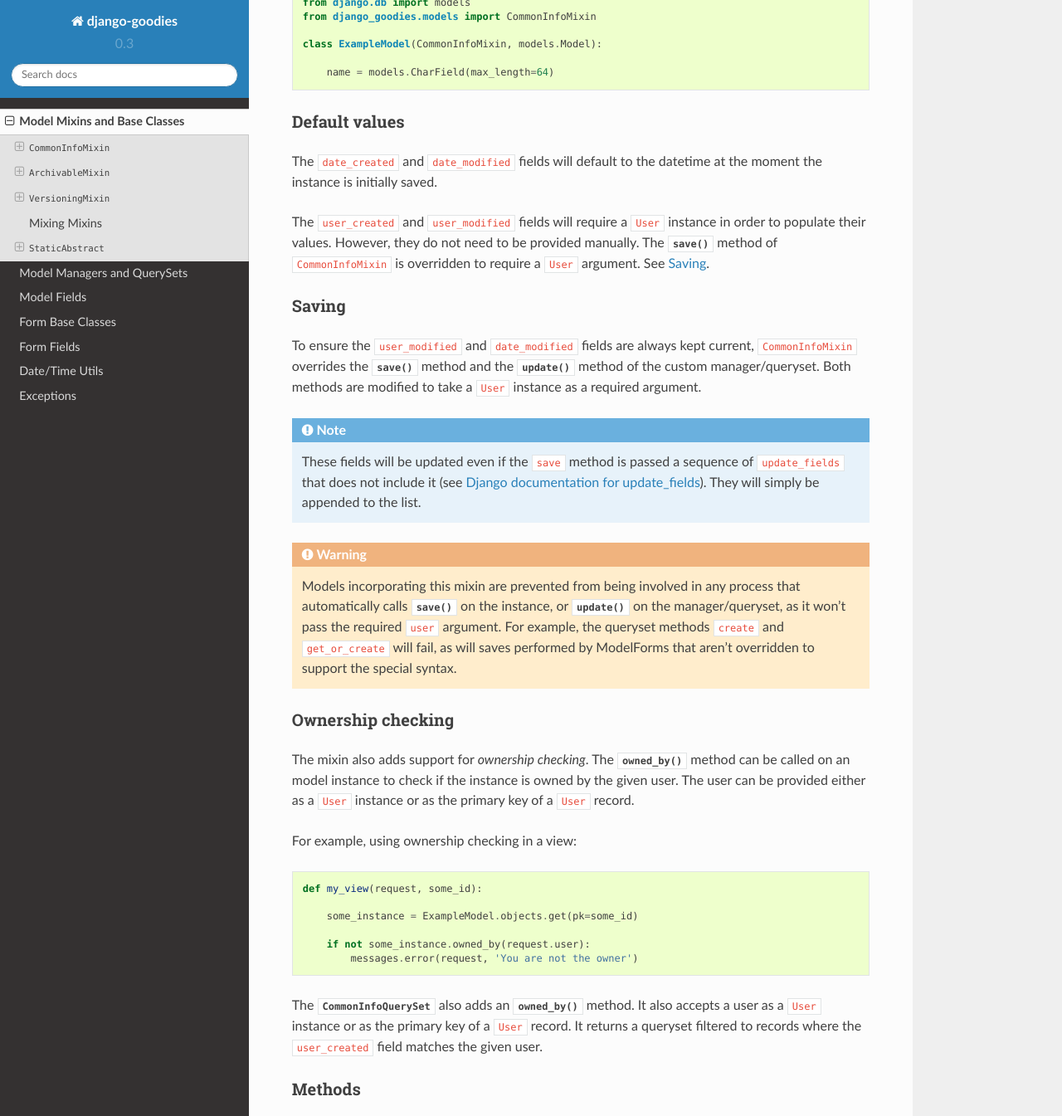
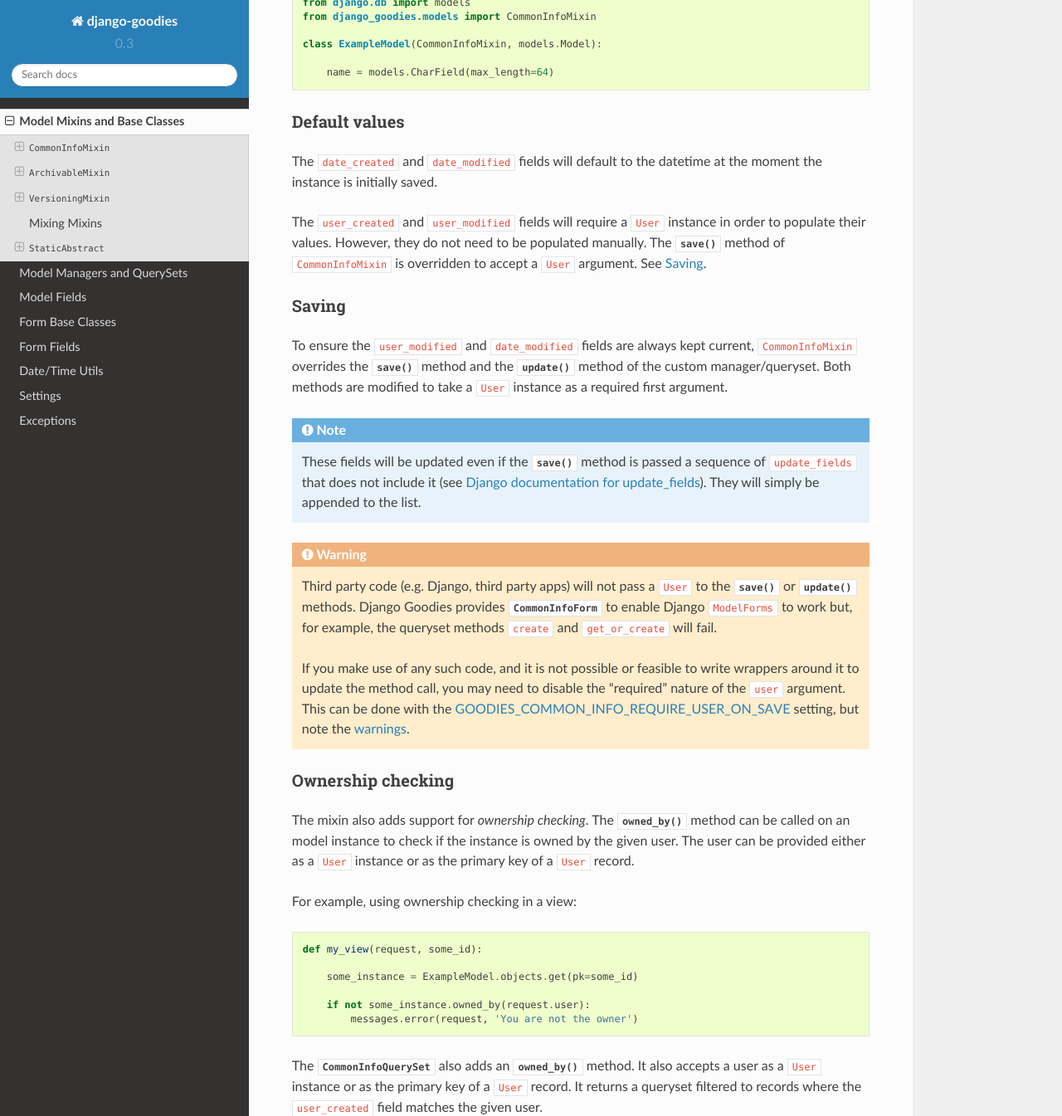
Before and after one commit to oogles/djem, a Sphinx documentation site: the page built from docs/ref/models.rst, in a window 1280 px wide and 1400 px high, scrolled down 610 px, cut to the strip 0-1345 px from the top of the window. Shown: the whole strip at 83% size. Built offline with Sphinx 7.4.7 and the Read the Docs theme 2.0.0, drawn with Linux system fonts in a browser that asks for light colours; some of the changed text lies outside the part shown.

Commit message:
Added documentation for GOODIES_COMMON_INFO_REQUIRE_USER_ON_SAVE setting.

```diff
--- a/README.rst
+++ b/README.rst
@@ -20,9 +20,3 @@ Documentation
 -------------
 
 Full documentation can be found at: http://django-goodies.readthedocs.org.
-
-
-Thanks
-------
-
-The project-independent test platform was inspired by https://github.com/dabapps/django-reusable-app
--- a/docs/index.rst
+++ b/docs/index.rst
@@ -26,6 +26,7 @@ Goodies
     ref/forms
     ref/form_fields
     ref/dateutils
+    ref/settings
     ref/exceptions
 
 
--- a/docs/ref/forms.rst
+++ b/docs/ref/forms.rst
@@ -6,8 +6,8 @@ Form Base Classes
 
 .. currentmodule:: django_goodies.forms
 
-CommonInfoForm
-==============
+``CommonInfoForm``
+==================
 
 .. class:: CommonInfoForm(\*args, user=None, \*\*kwargs)
 
--- a/docs/ref/models.rst
+++ b/docs/ref/models.rst
@@ -33,23 +33,25 @@ Default values
 
 The ``date_created`` and ``date_modified`` fields will default to the datetime at the moment the instance is initially saved.
 
-The ``user_created`` and ``user_modified`` fields will require a ``User`` instance in order to populate their values. However, they do not need to be provided manually. The :meth:`~CommonInfoMixin.save` method of ``CommonInfoMixin`` is overridden to require a ``User`` argument. See :ref:`saving-commoninfomixin`.
+The ``user_created`` and ``user_modified`` fields will require a ``User`` instance in order to populate their values. However, they do not need to be populated manually. The :meth:`~CommonInfoMixin.save` method of ``CommonInfoMixin`` is overridden to accept a ``User`` argument. See :ref:`saving-commoninfomixin`.
 
 .. _saving-commoninfomixin:
 
 Saving
 ------
 
-To ensure the ``user_modified`` and ``date_modified`` fields are always kept current, ``CommonInfoMixin`` overrides the :meth:`~CommonInfoMixin.save` method and the :meth:`~django_goodies.managers.CommonInfoQuerySet.update` method of the custom manager/queryset.
-Both methods are modified to take a ``User`` instance as a required argument.
+To ensure the ``user_modified`` and ``date_modified`` fields are always kept current, ``CommonInfoMixin`` overrides the :meth:`~CommonInfoMixin.save` method and the :meth:`~django_goodies.models.managers.CommonInfoQuerySet.update` method of the custom manager/queryset.
+Both methods are modified to take a ``User`` instance as a required first argument.
 
 .. note::
 
-    These fields will be updated even if the ``save`` method is passed a sequence of ``update_fields`` that does not include it (see `Django documentation for update_fields <https://docs.djangoproject.com/en/stable/ref/models/instances/#specifying-which-fields-to-save>`_). They will simply be appended to the list.
+    These fields will be updated even if the :meth:`~CommonInfoMixin.save` method is passed a sequence of ``update_fields`` that does not include it (see `Django documentation for update_fields <https://docs.djangoproject.com/en/stable/ref/models/instances/#specifying-which-fields-to-save>`_). They will simply be appended to the list.
 
 .. warning::
 
-    Models incorporating this mixin are prevented from being involved in any process that automatically calls :meth:`~CommonInfoMixin.save` on the instance, or :meth:`~django_goodies.managers.CommonInfoQuerySet.update` on the manager/queryset, as it won't pass the required ``user`` argument. For example, the queryset methods ``create`` and ``get_or_create`` will fail, as will saves performed by ModelForms that aren't overridden to support the special syntax.
+    Third party code (e.g. Django, third party apps) will not pass a ``User`` to the :meth:`~CommonInfoMixin.save` or :meth:`~django_goodies.models.managers.CommonInfoQuerySet.update` methods. Django Goodies provides :class:`~django_goodies.forms.CommonInfoForm` to enable Django ``ModelForms`` to work but, for example, the queryset methods ``create`` and ``get_or_create`` will fail.
+
+    If you make use of any such code, and it is not possible or feasible to write wrappers around it to update the method call, you may need to disable the "required" nature of the ``user`` argument. This can be done with the :ref:`setting-GOODIES_COMMON_INFO_REQUIRE_USER_ON_SAVE` setting, but note the :ref:`warnings <require-user-on-save-warnings>`.
 
 .. _ownership-checking:
 
@@ -84,6 +86,9 @@ Methods
 
     :class:`~django_goodies.managers.CommonInfoQuerySet`
         The custom QuerySet exposed by ``CommonInfoManager``.
+
+    :class:`~django_goodies.forms.CommonInfoForm`
+        A ``ModelForm`` subclass to act as a base for ``CommonInfoMixin`` model forms.
 
 
 ``ArchivableMixin``
```
Also changed, not shown: docs/ref/settings.rst (added, +30 -0 lines), 2 other files.
